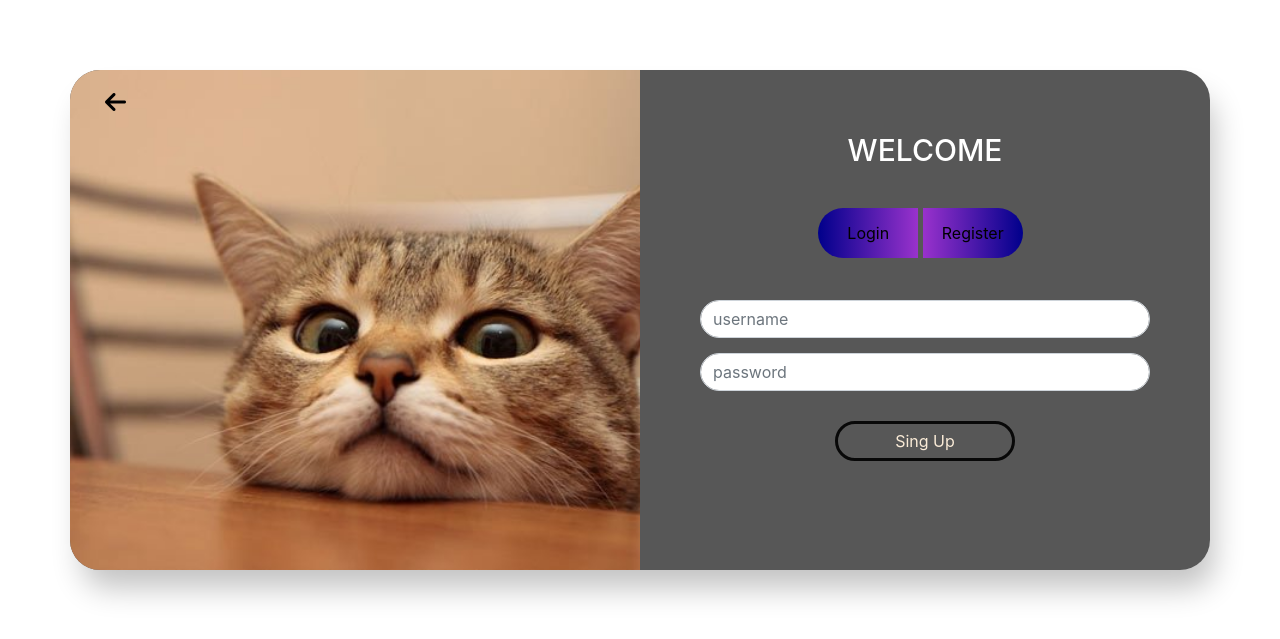
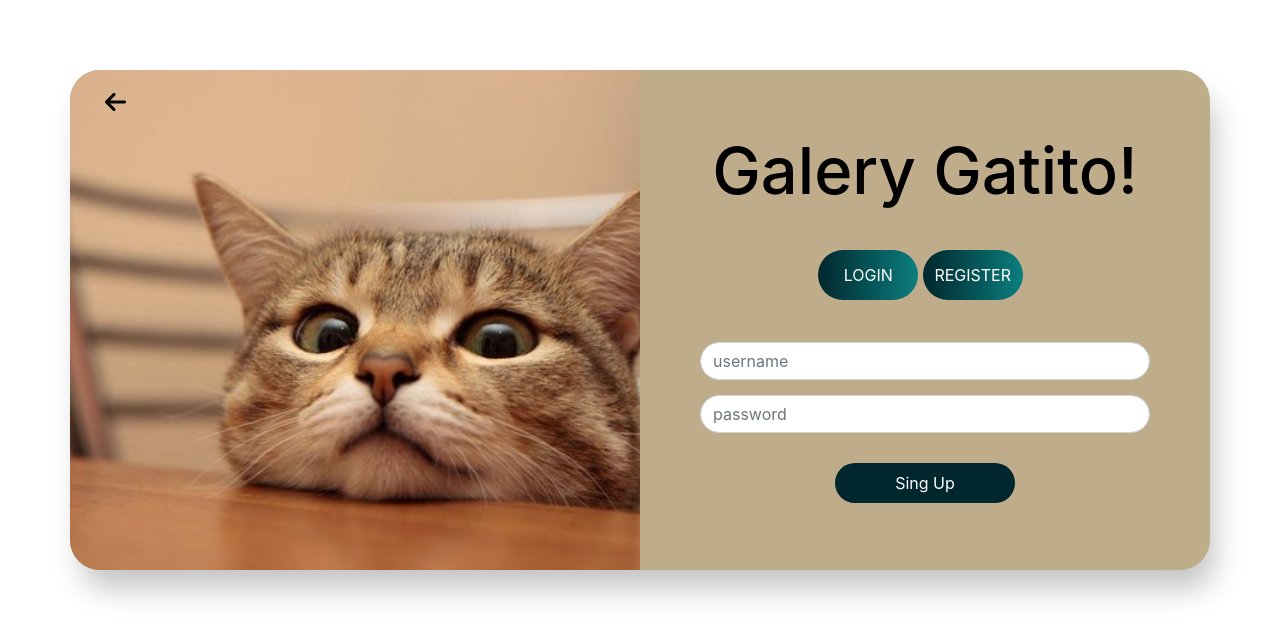
Before and after one commit to luizfiliperm/Projeto-Galeria, a PHP site: page /admin/login.php in a window 1280 px wide. Shown: the top 639 px of the page. Run offline with PHP 8.4, Linux system fonts and the light colour scheme; some libraries are stand-ins or nearby versions.

Commit message:
Cores alteradas em todo projeto

```diff
--- a/admin/login.php
+++ b/admin/login.php
@@ -37,7 +37,7 @@
                         </div>
                     </div>
                         <div class="col-md-6 apply-box" id="patern-img">
-                            <h4 class="main-title">Welcome</h4>
+                            <h4 class="main-title">Galery Gatito!</h4>
                         <div class="col-md-6" id="btn-registro">
                             <button class = "main-btn3" id="login" >Login</button>
                             <button class = "main-btn3" id="registro" >Register</button>
--- a/templates/static/css/albuns.css
+++ b/templates/static/css/albuns.css
@@ -6,13 +6,13 @@
 
  .card-body {
     text-align: center;
-    background-color: rgba(20, 20, 20, 0.699);
+    background-color: #bfac8b;
     padding-bottom: 40px;
 
  }
 
  .card-text, .card-title {
-     color: white;
+     color: rgb(0, 0, 0);
  }
 
  .main-btn2 {
--- a/templates/static/css/footer.css
+++ b/templates/static/css/footer.css
@@ -19,7 +19,7 @@
 
 .contact-box p {
     font-size: 16px;
-    color: #000706;
+    color: #000706a4;
 }
 
 .contact-title {
@@ -29,7 +29,7 @@
 
 #msg-box p {
     font-size: 22px;
-    color: #000706;
+    color: #00070654;
 }
 
 #contact-form input[type = "text"],#contact-form input[type = "email"],#contact-form textarea {
--- a/templates/static/css/login.css
+++ b/templates/static/css/login.css
@@ -8,32 +8,22 @@
 }
 
 .icon i:hover {
-    color:blue;
+    color:#0c7e7e;
 }
 
 .main-btn3{
     margin-top: 20px;
-    color: black;
+    color: rgb(255, 255, 255);
     border: 0px solid transparent;
     transition: .5s;
     width: 100px;
     height: 50px;
     cursor: pointer;
+    background: linear-gradient(to right, #00272d, #0c7e7e) ;
+    border-radius: 30px;
+    text-transform: uppercase;
 }
 
-#login {
-    border-bottom-left-radius: 30px;
-    border-top-left-radius: 30px;
-    background: linear-gradient(to right, darkblue, darkorchid) ;
-}
-
-
-#registro {
-    border-bottom-right-radius: 30px;
-    border-top-right-radius: 30px;
-    background: linear-gradient(to right, darkorchid ,darkblue) ;
-
-}
 
 #btn-registro{
     margin-left: 10Vw;
@@ -66,13 +56,13 @@
 }
 
 #patern-img h4 , #patern-img p{
-    color: rgb(255, 255, 255);
+    color: rgb(0, 0, 0);
 }
 
 #patern-img h4 {
+    font-size: 65px;
     margin-top: 8%;
     margin-bottom: 20px;
-    text-transform: uppercase;
 }
 
 #patern-img p {
@@ -80,7 +70,7 @@
 }
 
 #apply-area{
-    background-color: rgba(0, 0, 0, 0.658);
+    background-color:  #bfac8b;
     height: 500px;
     margin-bottom: 50px;
     background-attachment: fixed;
@@ -121,19 +111,19 @@
 }
 
 #apply-btn{
-   color: antiquewhite;
+   color: rgb(255, 255, 255);
    display: block;
    height: auto;
    width: 180px;
    margin-left: auto;
    margin-right: auto;
    margin-top: 30px;
-   background-color: transparent;
-   border-color: rgb(8, 8, 8);
+   transition: .2s;
+   background:#00272d;
 }
 
 #apply-btn:hover {
-   border-color: rgb(248, 172, 172);
+   border-color: #bfac8b;
 }
 
 #contact-form {
--- a/templates/static/css/photos.css
+++ b/templates/static/css/photos.css
@@ -35,9 +35,9 @@
 	margin-right: auto;
 	margin-top: 30px;
 	background-color: transparent;
-	border-color: rgb(129, 21, 156);
+	border-color: #00272d;
 }
 
 #insert-btn:hover {
-	border-color: rgb(0, 0, 0);
+	border-color: #0c7e7e;
 }
```
Also changed, not shown: templates/static/css/sobreNos.css (+8 -8 lines).
